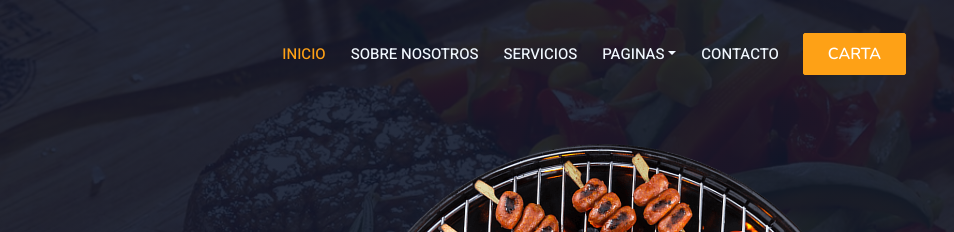
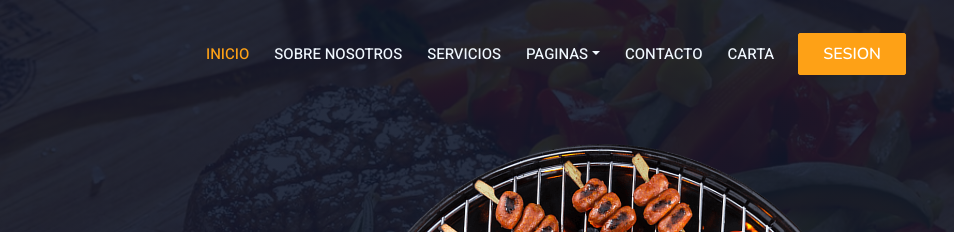
Before and after one commit to Baespinosav/elcomilon, a plain HTML site: page index.html in a window 1280 px wide. Shown: the top 232 px of the page, 326-1280 px from the left. Drawn offline with nearby package versions, Linux system fonts and the light colour scheme.

Commit message:
Update index.html

```diff
--- a/index.html
+++ b/index.html
@@ -68,8 +68,9 @@
                             </div>
                         </div>
                         <a href="contact.html" class="nav-item nav-link">Contacto</a>
+			    <a href="menu.html" class="nav-item nav-link">Carta</a>
                     </div>
-                    <a href="menu.html" class="btn btn-primary py-2 px-4">Carta</a>
+                    <a href="login.html" class="btn btn-primary py-2 px-4">Sesion</a>
                 </div>
             </nav>
 
```
